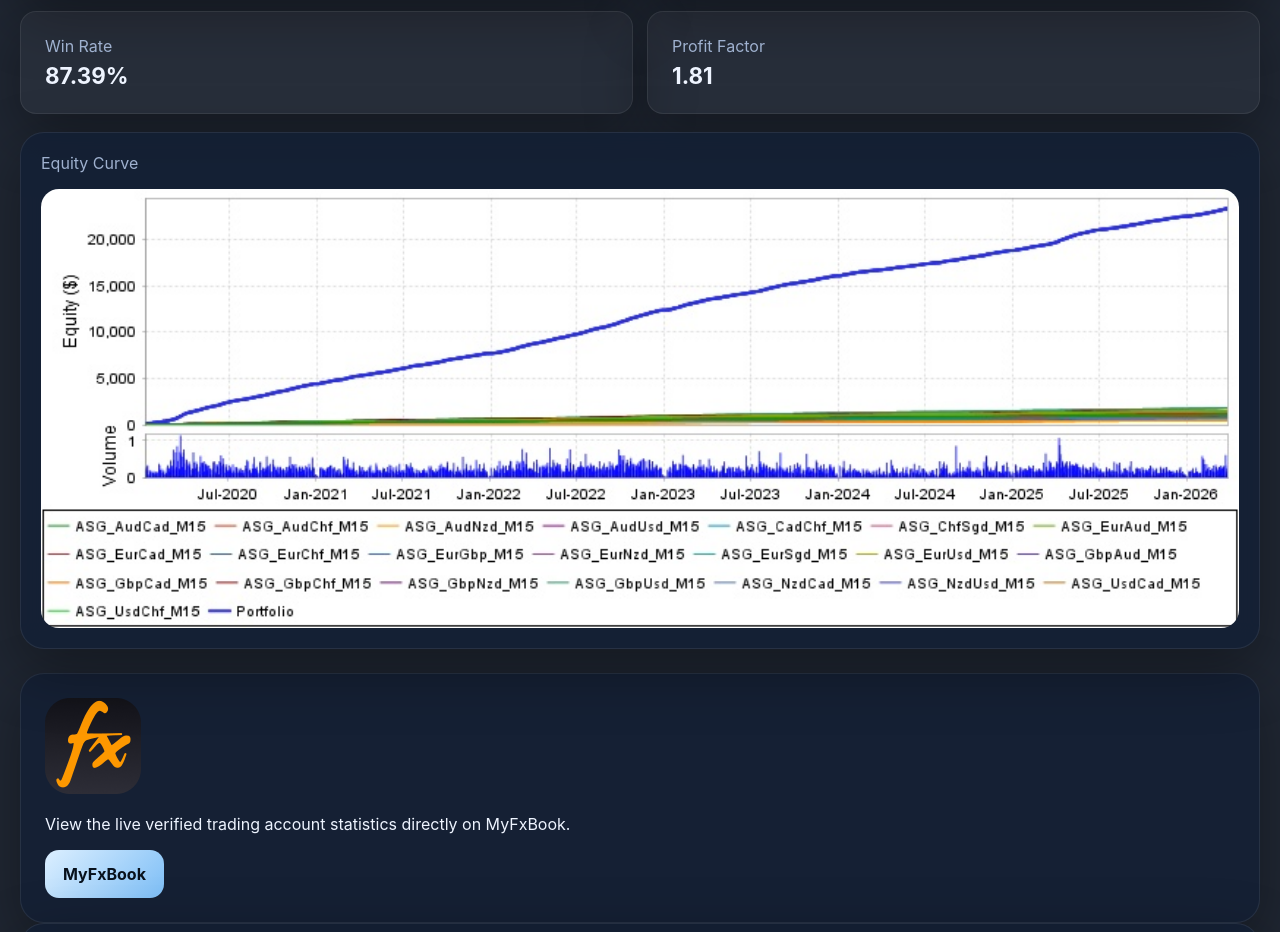
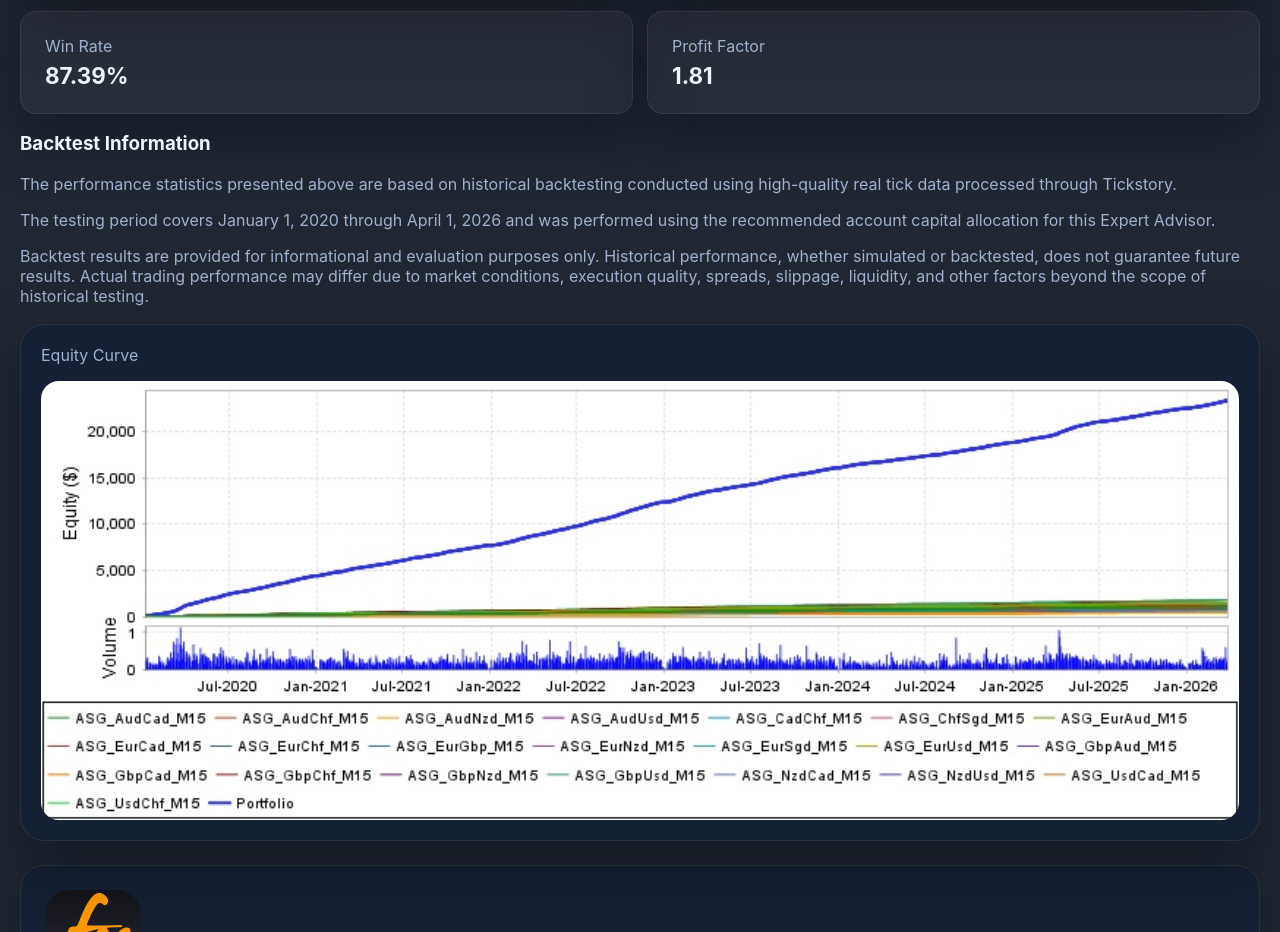
Before and after one commit to giovannimaccioni1989-byte/xeno-system-solution, a React (Vite) app: page /expert-advisors/Asgard in a window 1280 px wide. Shown: the part 1360-2292 px from the top of the page. Built offline with nearby package versions, Linux system fonts and the light colour scheme.

Commit message:
Update AdvisorDetailPage.jsx

```diff
--- a/src/pages/AdvisorDetailPage.jsx
+++ b/src/pages/AdvisorDetailPage.jsx
@@ -78,6 +78,31 @@ export default function AdvisorDetailPage() {
           </div>
         </div>
 
+        <div className="backtest-note glass-card">
+          <h3>Backtest Information</h3>
+
+            <p>
+             The performance statistics presented above are based on historical
+             backtesting conducted using high-quality real tick data processed
+             through Tickstory.
+            </p>
+
+            <p>
+             The testing period covers January 1, 2020 through April 1, 2026
+             and was performed using the recommended account capital allocation
+             for this Expert Advisor.
+            </p>
+
+            <p>
+             Backtest results are provided for informational and evaluation
+            purposes only. Historical performance, whether simulated or
+            backtested, does not guarantee future results. Actual trading
+            performance may differ due to market conditions, execution quality,
+            spreads, slippage, liquidity, and other factors beyond the scope of
+            historical testing.
+            </p>
+        </div>
+
         <div className="performance-chart glass-card">
           <div className="chart-caption">Equity Curve</div>
           <img
```
